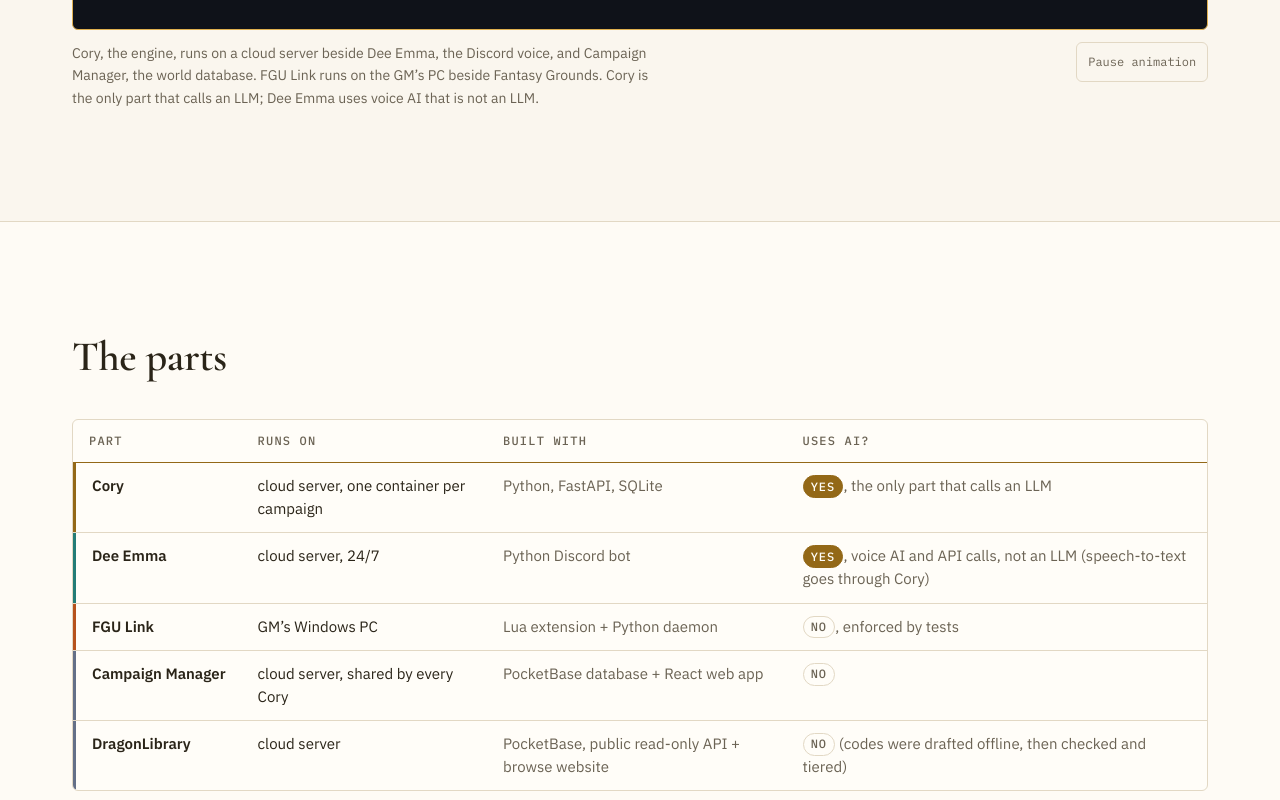
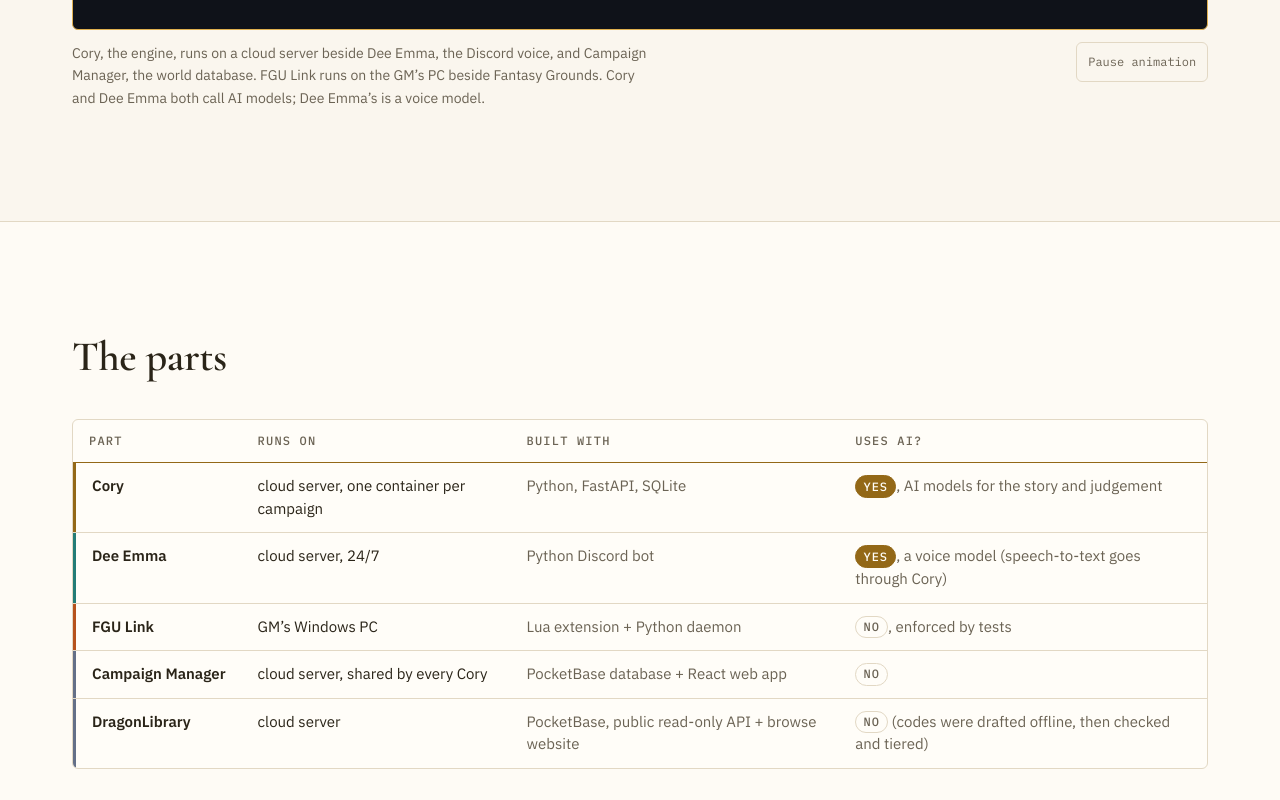
Before and after one commit to beanpotphotos/dragonspireinteractive.com, a plain HTML site: page technology.html in a window 1280 px wide. Shown: the part 1478-2278 px from the top of the page. Drawn offline with nearby package versions, Linux system fonts and the light colour scheme.

Commit message:
Fix 'only Cory calls an LLM' claims; Dee Emma uses a voice model
Co-Authored-By: Claude Sonnet 5.5 <noreply@anthropic.com>

```diff
--- a/technology.html
+++ b/technology.html
@@ -4,7 +4,7 @@
 <meta charset="utf-8">
 <meta name="viewport" content="width=device-width, initial-scale=1">
 <title>Technology · DragonSpire Interactive</title>
-<meta name="description" content="Three services, two databases, one rule: only one service may call an LLM, and the game rules never depend on which model it is.">
+<meta name="description" content="Three services, two databases, one rule: the game rules never depend on which model is used.">
 <script>document.documentElement.classList.add("js")</script>
 <script>try{var t=localStorage.getItem("ds-theme");if(t==="light"||t==="dark")document.documentElement.setAttribute("data-theme",t);}catch(e){}</script>
 <link rel="icon" type="image/svg+xml" href="assets/icons/favicon.svg">
@@ -46,7 +46,7 @@
     <div class="container co-hero__text">
       <p class="eyebrow">Technology</p>
       <h1 id="h-hero">How DragonSpire is built.</h1>
-      <p class="lede">Three services, two databases, one rule: only one service may call an LLM, and the game rules never depend on which model it is.</p>
+      <p class="lede">Three services, two databases, one rule: the game rules never depend on which model is used.</p>
     </div>
   </section>
 
@@ -61,7 +61,7 @@
           <div class="tech-scroll" tabindex="0" role="region" aria-label="System diagram">
 <!-- D1:START -->
 <svg class="tech-svg" viewBox="0 0 1200 760" role="img" aria-labelledby="d1-t" focusable="false">
-<title id="d1-t">DragonSpire's parts and where they run: Fantasy Grounds and FGU Link on the GM's PC; Cory, Dee Emma, Campaign Manager and DragonLibrary on a cloud server; AI model providers and players on the internet; Cory is the only part that calls an LLM; Dee Emma uses voice AI that is not an LLM.</title>
+<title id="d1-t">DragonSpire's parts and where they run: Fantasy Grounds and FGU Link on the GM's PC; Cory, Dee Emma, Campaign Manager and DragonLibrary on a cloud server; AI model providers and players on the internet; Cory and Dee Emma both call AI models; Dee Emma’s is a voice model.</title>
 <defs><marker id="d1-ar-p-cory" viewBox="0 0 10 10" refX="9" refY="5" markerWidth="7" markerHeight="7" orient="auto-start-reverse"><path d="M0,0 L10,5 L0,10 z" class="ah p-cory"/></marker><marker id="d1-ar-p-dee" viewBox="0 0 10 10" refX="9" refY="5" markerWidth="7" markerHeight="7" orient="auto-start-reverse"><path d="M0,0 L10,5 L0,10 z" class="ah p-dee"/></marker><marker id="d1-ar-p-fgu" viewBox="0 0 10 10" refX="9" refY="5" markerWidth="7" markerHeight="7" orient="auto-start-reverse"><path d="M0,0 L10,5 L0,10 z" class="ah p-fgu"/></marker><marker id="d1-ar-p-models" viewBox="0 0 10 10" refX="9" refY="5" markerWidth="7" markerHeight="7" orient="auto-start-reverse"><path d="M0,0 L10,5 L0,10 z" class="ah p-models"/></marker><marker id="d1-ar-p-cm" viewBox="0 0 10 10" refX="9" refY="5" markerWidth="7" markerHeight="7" orient="auto-start-reverse"><path d="M0,0 L10,5 L0,10 z" class="ah p-cm"/></marker><marker id="d1-ar-p-players" viewBox="0 0 10 10" refX="9" refY="5" markerWidth="7" markerHeight="7" orient="auto-start-reverse"><path d="M0,0 L10,5 L0,10 z" class="ah p-players"/></marker></defs>
 <rect class="zone" x="24" y="56" width="300" height="634" rx="16"/>
 <text class="zt" x="44" y="84">GM'S PC (WINDOWS)</text>
@@ -144,7 +144,7 @@
 <text class="nm" x="406" y="136" font-size="26">Cory</text>
 <text class="tx" x="406" y="160">FastAPI engine, one Docker container</text>
 <text class="tx" x="406" y="179">per campaign; SQLite campaign data</text>
-<text class="tx tx-em" x="406" y="198">The only part that calls an LLM</text>
+<text class="tx tx-em" x="406" y="198">Calls AI models for the story</text>
 </g>
 <g class="p-cm">
 <rect class="box" x="380" y="326" width="200" height="142" rx="10"/>
@@ -191,14 +191,14 @@
 <text class="tx" x="944" y="596">In the voice channel</text>
 </g>
 <path class="gem" d="M220,724 l6,6 l-6,6 l-6,-6 z"/>
-<text class="foot" x="236" y="735">Cory is the brain. FGU Link and Dee Emma decide nothing on their own and call no LLM.</text>
+<text class="foot" x="236" y="735">Cory is the brain. FGU Link decides nothing on its own and calls no AI model.</text>
 </svg>
 <!-- D1:END -->
           </div>
           <p class="tech-scroll-hint mono" aria-hidden="true">Scroll sideways <span>→</span></p>
         </div>
         <figcaption class="tech-cap">
-          <p class="diagram-frame__cap">Cory, the engine, runs on a cloud server beside Dee Emma, the Discord voice, and Campaign Manager, the world database. FGU Link runs on the GM’s PC beside Fantasy Grounds. Cory is the only part that calls an LLM; Dee Emma uses voice AI that is not an LLM.</p>
+          <p class="diagram-frame__cap">Cory, the engine, runs on a cloud server beside Dee Emma, the Discord voice, and Campaign Manager, the world database. FGU Link runs on the GM’s PC beside Fantasy Grounds. Cory and Dee Emma both call AI models; Dee Emma’s is a voice model.</p>
           <button class="tech-motion" type="button" data-tech-motion>Pause animation</button>
         </figcaption>
       </figure>
@@ -221,13 +221,13 @@
               <th scope="row">Cory</th>
               <td data-label="Runs on">cloud server, one container per campaign</td>
               <td data-label="Built with">Python, FastAPI, SQLite</td>
-              <td data-label="Uses AI?"><span class="tech-yes">yes</span>, the only part that calls an LLM</td>
+              <td data-label="Uses AI?"><span class="tech-yes">yes</span>, AI models for the story and judgement</td>
             </tr>
             <tr class="p-dee">
               <th scope="row">Dee Emma</th>
               <td data-label="Runs on">cloud server, 24/7</td>
               <td data-label="Built with">Python Discord bot</td>
-              <td data-label="Uses AI?"><span class="tech-yes">yes</span>, voice AI and API calls, not an LLM (speech-to-text goes through Cory)</td>
+              <td data-label="Uses AI?"><span class="tech-yes">yes</span>, a voice model (speech-to-text goes through Cory)</td>
             </tr>
             <tr class="p-fgu">
               <th scope="row">FGU Link</th>
```
